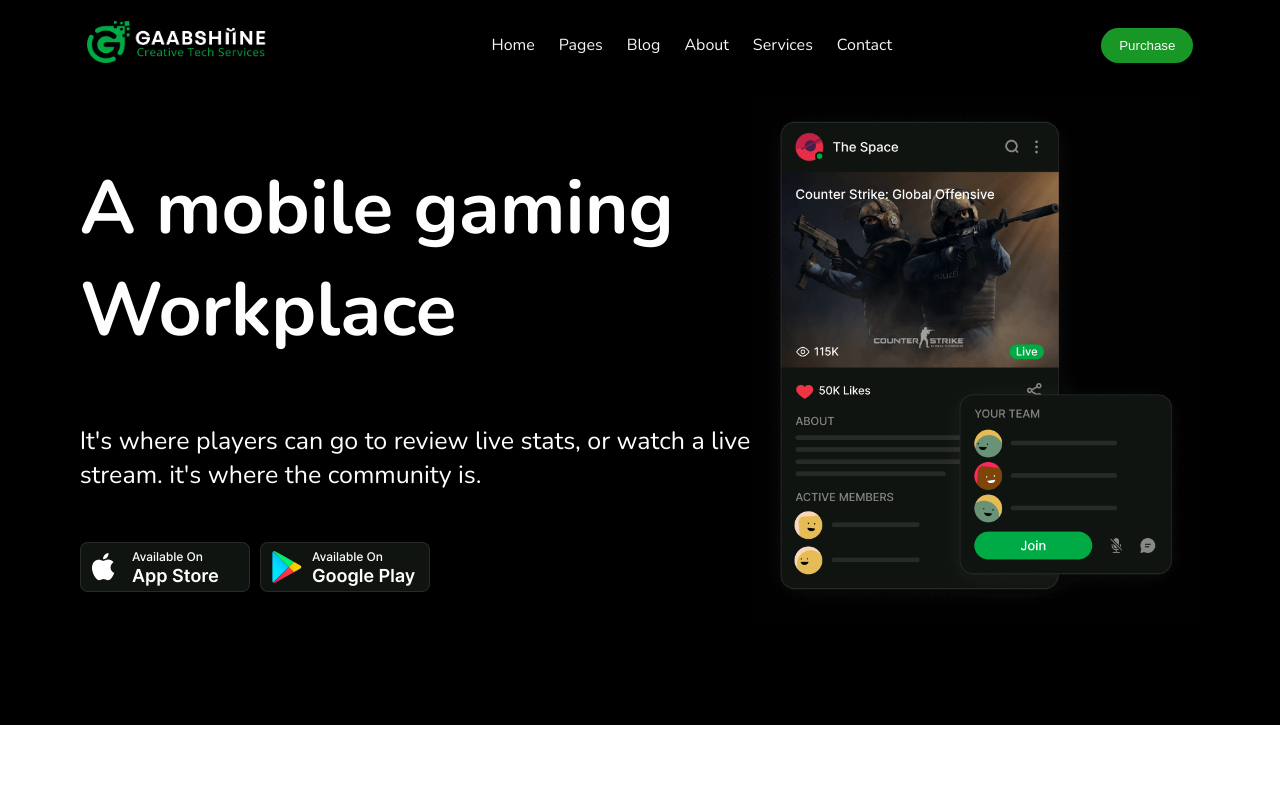
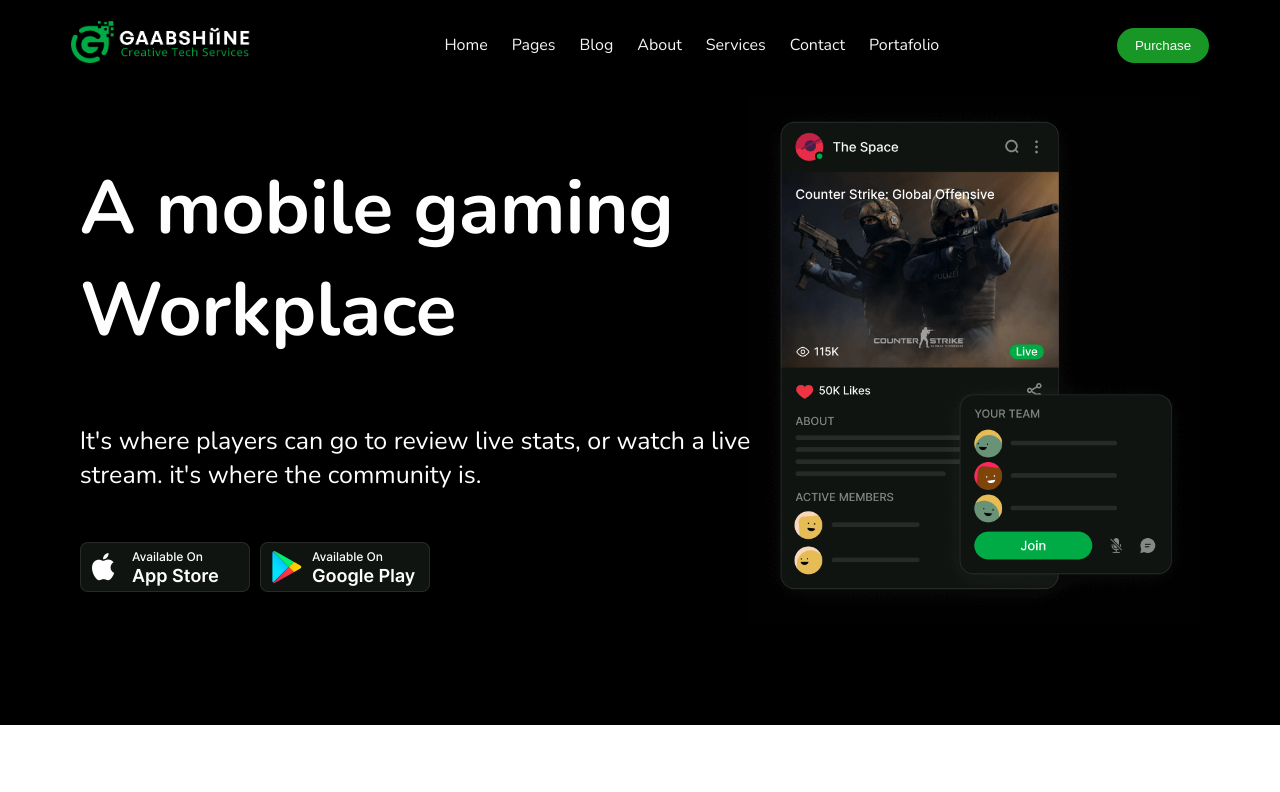
Before and after one commit to Gaabshiine/game-app, a plain HTML site: page index.html in a window 1280 px wide. Shown: the top 792 px of the page. Drawn offline with nearby package versions, Linux system fonts and the light colour scheme.

Commit message:
I have added porfolio in nav

```diff
--- a/index.html
+++ b/index.html
@@ -34,6 +34,7 @@
                 <li class="inside inside-4">About</li>
                 <li class="inside inside-5">Services</li>
                 <li class="inside inside-6">Contact</li>
+                <li class="inside inside-8">Portafolio</li>
                 <li class="inside inside-7"><button class="purchase-hide">Purchase</button></li>
             </ul>
         </div>
```
